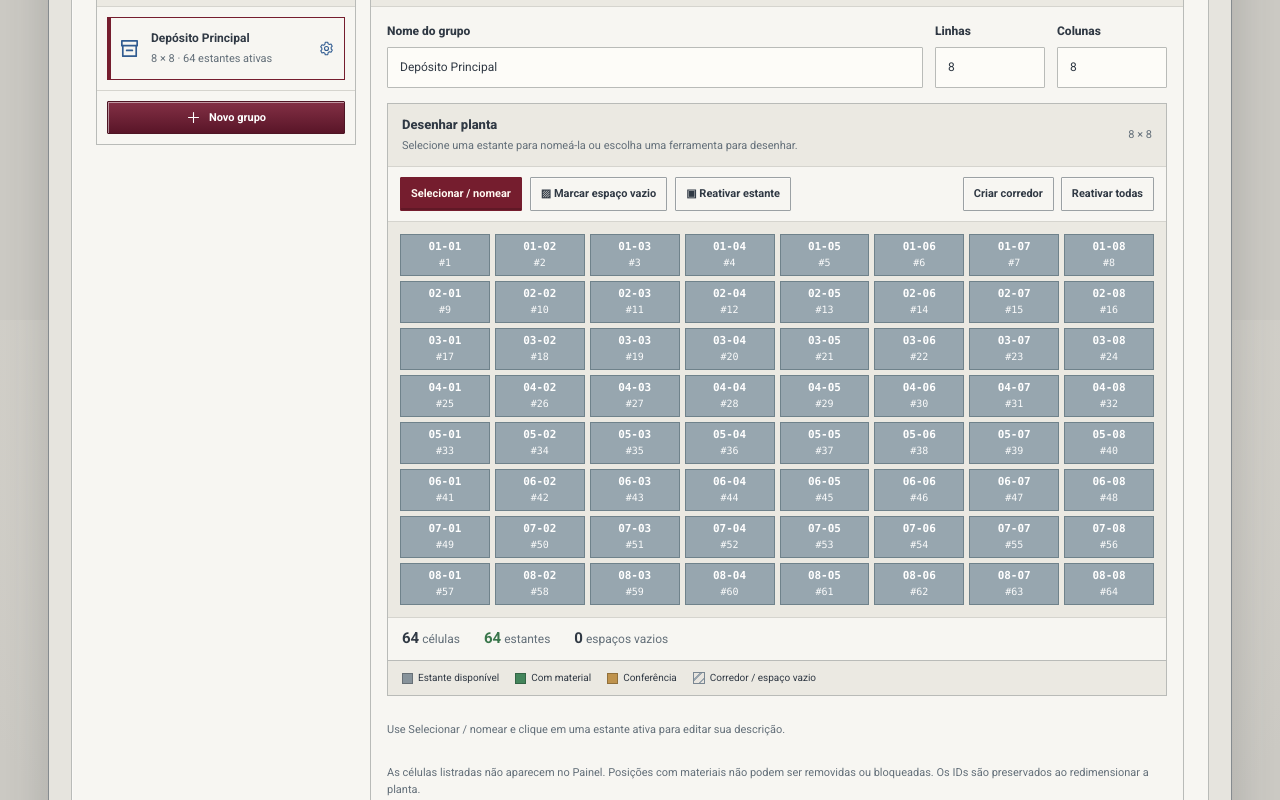
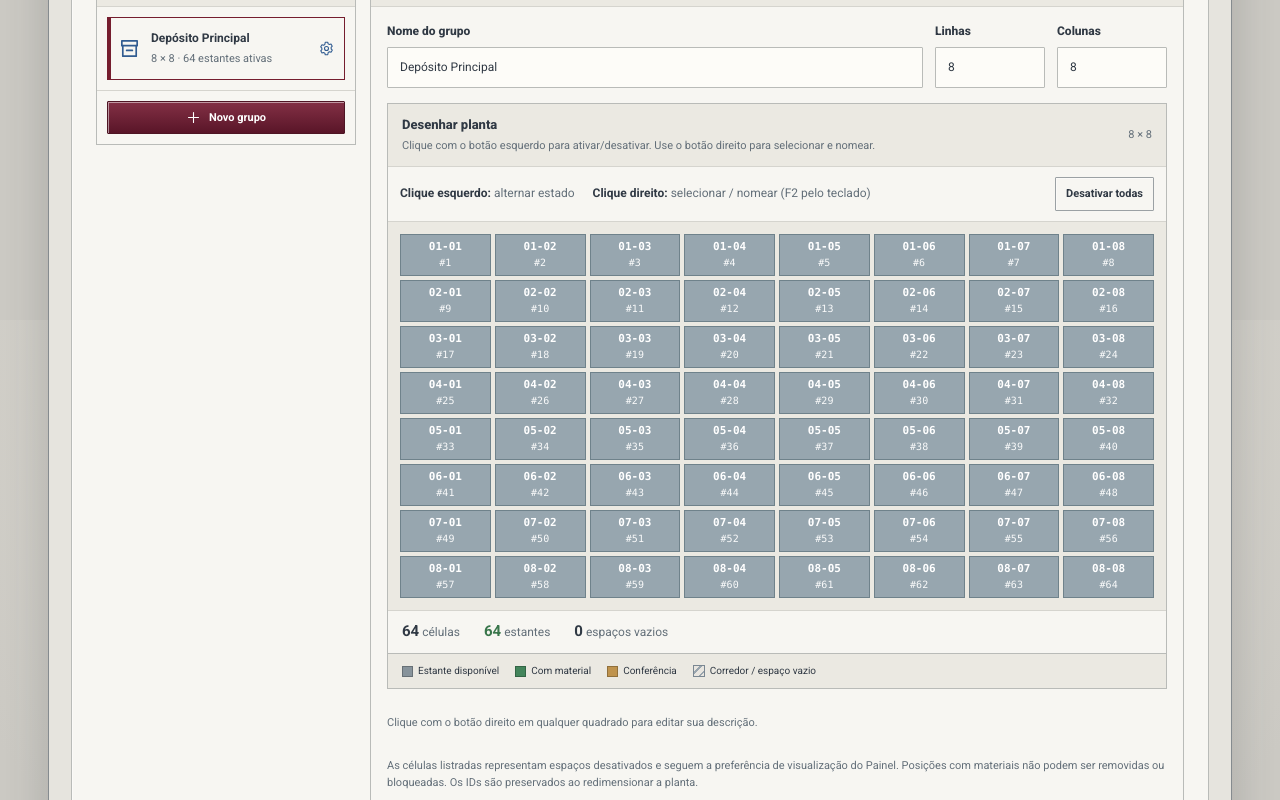
Before and after one commit to J-Tabosa/AlmoxarifadoGrupo, an Angular app in the folder frontend/: page /configuracoes in a window 1280 px wide. Shown: the part 480-1280 px from the top of the page. Built offline with nearby package versions, Linux system fonts and the light colour scheme.

Commit message:
Simplifica edição da planta e prepara interface de backup

```diff
--- a/frontend/src/app/components/configuracoes/configuracoes.css
+++ b/frontend/src/app/components/configuracoes/configuracoes.css
@@ -1,10 +1,9 @@
-/* A prévia permite pintura contínua com mouse ou toque. */
+/* A prévia alterna o estado das células com clique. */
 :host {
     display: block;
 }
 
-.preview-location-grid.paintable {
-    touch-action: none;
+.preview-location-grid {
     user-select: none;
 }
 
@@ -366,3 +365,62 @@
     border: 1px dashed #aeb6bd;
     background: repeating-linear-gradient(135deg, #eeeae2 0, #eeeae2 5px, #cbd2d5 5px, #cbd2d5 7px);
 }
+
+.editor-click-help {
+    display: flex;
+    flex-wrap: wrap;
+    gap: 6px 18px;
+    color: var(--muted);
+    font-size: 12px;
+}
+
+.editor-click-help strong {
+    color: var(--ink);
+}
+
+.backup-actions {
+    display: grid;
+    grid-template-columns: repeat(2, minmax(0, 1fr));
+    gap: 14px;
+    margin-bottom: 14px;
+}
+
+.backup-option {
+    display: flex;
+    flex-direction: column;
+    align-items: flex-start;
+    gap: 10px;
+    margin: 0;
+    padding: 16px;
+}
+
+.backup-option h3,
+.backup-scope h3 {
+    margin: 0;
+    font-size: 15px;
+}
+
+.backup-option p {
+    margin: 0;
+    flex: 1;
+    color: var(--muted);
+}
+
+.backup-option input {
+    max-width: 100%;
+}
+
+.backup-option :disabled {
+    opacity: .55;
+    cursor: not-allowed;
+}
+
+.backup-scope li {
+    margin: 7px 0;
+}
+
+@media (max-width: 650px) {
+    .backup-actions {
+        grid-template-columns: 1fr;
+    }
+}
--- a/frontend/src/app/components/configuracoes/configuracoes.html
+++ b/frontend/src/app/components/configuracoes/configuracoes.html
@@ -85,37 +85,35 @@
 
                                 <div class="manager-preview">
                                     <div class="panel-head">
-                                        <div><div class="panel-title">Desenhar planta</div><p>Selecione uma estante para nomeá-la ou escolha uma ferramenta para desenhar.</p></div>
+                                        <div><div class="panel-title">Desenhar planta</div><p>Clique com o botão esquerdo para ativar/desativar. Use o botão direito para selecionar e nomear.</p></div>
                                         @if (validSize) { <span class="hint">{{ rows }} × {{ cols }}</span> }
                                     </div>
                                     <div class="editor-tools">
-                                        <div class="map-brushbar" aria-label="Ferramentas de desenho">
-                                            <button type="button" class="btn" [class.tool-active]="brush === 'select'" [attr.aria-pressed]="brush === 'select'" (click)="brush = 'select'">Selecionar / nomear</button>
-                                            <button type="button" class="btn" [class.tool-active]="brush === 'block'" [attr.aria-pressed]="brush === 'block'" (click)="brush = 'block'">▨ Marcar espaço vazio</button>
-                                            <button type="button" class="btn" [class.tool-active]="brush === 'restore'" [attr.aria-pressed]="brush === 'restore'" (click)="brush = 'restore'">▣ Reativar estante</button>
+                                        <div class="editor-click-help">
+                                            <span><strong>Clique esquerdo:</strong> alternar estado</span>
+                                            <span><strong>Clique direito:</strong> selecionar / nomear (F2 pelo teclado)</span>
                                         </div>
-                                        <div class="manager-actions">
-                                            <button type="button" class="btn" [disabled]="!validSize" (click)="corridor()">Criar corredor</button>
-                                            <button type="button" class="btn" [disabled]="!validSize" (click)="restoreAll()">Reativar todas</button>
-                                        </div>
+                                        <button type="button" class="btn" [disabled]="!validSize" (click)="toggleAll()">
+                                            {{ blockedCount > 0 ? 'Ativar todas' : 'Desativar todas' }}
+                                        </button>
                                     </div>
                                     @if (validSize) {
                                         <div class="manager-preview-viewport">
-                                            <div class="preview-location-grid paintable" role="group" aria-label="Editor da planta"
+                                            <div class="preview-location-grid" role="group" aria-label="Editor da planta"
                                                  [style.grid-template-columns]="'repeat(' + cols + ', minmax(44px, 1fr))'"
-                                                 [style.min-width.px]="cols * 44 + (cols - 1) * 5"
-                                                 (pointermove)="movePaint($event)" (pointercancel)="endPaint()">
+                                                 [style.min-width.px]="cols * 44 + (cols - 1) * 5">
                                                 @for (cell of cells; track cell.key) {
                                                     <button type="button" class="preview-slot"
                                                             [class.masked]="cell.blocked"
-                                                            [class.naming-selected]="selectedKey === cell.key && !cell.blocked"
+                                                            [class.naming-selected]="selectedKey === cell.key"
+                                                            [attr.aria-pressed]="!cell.blocked"
                                                             [title]="cell.descricao || pad(cell.r) + '-' + pad(cell.c)"
                                                             [class.occupied]="!cell.blocked && !!cell.slot?.contents?.length"
                                                             [class.review]="!cell.blocked && state(cell.slot) === 'review'"
-                                                            [attr.data-paint-cell]="cell.key" [attr.data-r]="cell.r" [attr.data-c]="cell.c"
                                                             [attr.aria-label]="'Linha ' + cell.r + ', coluna ' + cell.c + (cell.blocked ? ', espaço vazio' : ', estante ativa')"
-                                                            (pointerdown)="beginPaint($event, cell.r, cell.c)"
-                                                            (click)="paint(cell.r, cell.c)">
+                                                            (click)="toggleCell(cell.r, cell.c)"
+                                                            (contextmenu)="selectWithContextMenu($event, cell.r, cell.c)"
+                                                            (keydown.f2)="$event.preventDefault(); selectCell(cell.r, cell.c)">
                                                         <b>{{ !cell.blocked && cell.descricao.trim() ? cell.descricao : pad(cell.r) + '-' + pad(cell.c) }}</b>
                                                         <small>{{ cell.blocked ? 'Vazio' : cell.slot ? '#' + cell.slot.idlocalizacao : 'Novo' }}</small>
                                                     </button>
@@ -154,10 +152,10 @@
                                         <button type="button" class="btn" [disabled]="!cell.descricao" (click)="editDescription(cell.key, '')">Restaurar nome padrão</button>
                                     </div>
                                 } @else {
-                                    <p class="hint">Use Selecionar / nomear e clique em uma estante ativa para editar sua descrição.</p>
+                                    <p class="hint">Clique com o botão direito em qualquer quadrado para editar sua descrição.</p>
                                 }
 
-                                <p class="hint editor-help">As células listradas não aparecem no Painel. Posições com materiais não podem ser removidas ou bloqueadas. Os IDs são preservados ao redimensionar a planta.</p>
+                                <p class="hint editor-help">As células listradas representam espaços desativados e seguem a preferência de visualização do Painel. Posições com materiais não podem ser removidas ou bloqueadas. Os IDs são preservados ao redimensionar a planta.</p>
                                 @if (notice) {
                                     <div class="note editor-notice" [class.group-error]="noticeError" role="status">{{ notice }}</div>
                                 }
@@ -172,7 +170,7 @@
                                 <div class="manager-actions">
                                     <button class="btn" type="button" [disabled]="dirty || creating" (click)="viewPlant()">Ver no Painel</button>
                                     <button class="btn" type="button" [disabled]="!dirty" (click)="cancelEdit()">Descartar</button>
-                                    <button class="btn primary" type="button" [disabled]="!dirty || !validSize || !name.trim() || enabledCount === 0" (click)="save()">Salvar alterações</button>
+                                    <button class="btn primary" type="button" [disabled]="!dirty || !validSize || !name.trim()" (click)="save()">Salvar alterações</button>
                                 </div>
                             </div>
                             @if (confirmDelete) {
@@ -232,7 +230,6 @@
                 </div>
                 <div class="settings-block"><div class="setting-line"><div><strong>Tema de visualização</strong><p>Escolha entre o tema claro original e o tema escuro.</p></div><div class="segmented"><button [class.active]="!dark" (click)="setTheme(false)">Claro</button><button [class.active]="dark" (click)="setTheme(true)">Escuro</button></div></div></div>
                 <div class="settings-block"><div class="setting-line"><div><strong>Layout da aplicação</strong><p>Janela centralizada, botões retos e menu horizontal.</p></div><span class="tag ok">Ativo</span></div></div>
-                <div class="settings-block"><div class="setting-line"><div><strong>Fonte de interface</strong><p>Roboto, com Arial como alternativa local.</p></div><span class="tag neutral">Roboto / Arial</span></div></div>
             }
             @case ('usuarios') {
                 <div class="note">Usuários e perfis — em construção. A gestão real dependerá dos controllers e das permissões do back-end.</div>
@@ -243,8 +240,39 @@
                 <div class="settings-block"><div class="setting-line"><div><strong>Confirmação de ajustes restrita</strong><p>Somente gestores autorizados.</p></div><span class="tag neutral">Em construção</span></div></div>
             }
             @case ('backup') {
-                <div class="note">Cópias automáticas, retenção e restauração — em construção. Este ambiente não realiza backups do banco.</div>
-                <div class="settings-block"><div class="setting-line"><div><strong>Última execução</strong><p>Indisponível neste ambiente.</p></div><span class="tag bad">Não configurado</span></div></div>
+                <!-- Interface preparada para os endpoints de backup; nenhuma operação no banco nesta fase. -->
+                <div class="manager-head">
+                    <div>
+                        <h3>Exportar/Importar Backup</h3>
+                        <p>Gerencie cópias dos dados do almoxarifado quando a integração com o banco estiver disponível.</p>
+                    </div>
+                    <span class="tag neutral">EM CONSTRUÇÃO</span>
+                </div>
+                <div class="backup-actions">
+                    <div class="settings-block backup-option">
+                        <h3>Exportar backup</h3>
+                        <p>Gerar um arquivo com os registros do almoxarifado e o desenho completo dos grupos.</p>
+                        <button type="button" class="btn primary" disabled>Exportar backup</button>
+                    </div>
+                    <div class="settings-block backup-option">
+                        <h3>Importar backup</h3>
+                        <p>Selecionar uma cópia existente para recuperar os registros e as localizações originais.</p>
+                        <label for="backupFile">Arquivo de backup</label>
+                        <input type="file" id="backupFile" disabled>
+                        <button type="button" class="btn" disabled>Importar backup</button>
+                    </div>
+                </div>
+                <div class="settings-block backup-scope">
+                    <h3>Dados previstos na cópia</h3>
+                    <ul>
+                        <li>Grupos, dimensões da planta, coordenadas e IDs das estantes.</li>
+                        <li>Quantidade de estantes ativas, espaços desativados, nomes e prateleiras.</li>
+                        <li>Itens cadastrados, saldos e localizações físicas.</li>
+                        <li>Histórico de entradas e saídas, fornecedores e demais cadastros relacionados.</li>
+                    </ul>
+                    <p class="hint">A importação futura deverá validar o arquivo e solicitar confirmação antes de substituir os dados atuais.</p>
+                </div>
+                <div class="note" role="status">Importação e exportação ainda indisponíveis. Esta tela não lê, altera ou gera cópias do banco nem do LocalStorage.</div>
             }
         }
     </div></div>
--- a/frontend/src/app/components/configuracoes/configuracoes.ts
+++ b/frontend/src/app/components/configuracoes/configuracoes.ts
@@ -1,4 +1,4 @@
-import { Component, HostListener, inject } from '@angular/core';
+import { Component, inject } from '@angular/core';
 import { FormsModule } from '@angular/forms';
 import { Router, RouterLink } from '@angular/router';
 import { Grupo, PlantaService, Posicao } from '../../services/planta';
@@ -19,7 +19,7 @@ export class Configuracoes {
         { key: 'aparencia', label: 'Aparência' },
         { key: 'usuarios', label: 'Usuários e perfis' },
         { key: 'seguranca', label: 'Segurança' },
-        { key: 'backup', label: 'Cópia de segurança' }
+        { key: 'backup', label: 'Exportar/Importar Backup' }
     ];
 
     tab: Aba = 'enderecamento';
@@ -29,10 +29,8 @@ export class Configuracoes {
     cols = 8;
     defaultCount = this.planta.defaultShelfCount;
     disabled = new Set<string>();
-    brush: 'select' | 'block' | 'restore' = 'select';
     descriptions = new Map<string, string>();
     selectedKey = '';
-    painting = false;
     notice = '';
     globalNotice = '';
     dirty = false;
@@ -63,16 +61,21 @@ export class Configuracoes {
     }
 
     get selectedCell() {
-        return this.cells.find(cell => cell.key === this.selectedKey && !cell.blocked);
+        return this.cells.find(cell => cell.key === this.selectedKey);
     }
 
     selectCell(r: number, c: number): void {
         const key = this.planta.coord(r, c);
-        if (!this.disabled.has(key)) this.selectedKey = key;
+        if (this.cells.some(cell => cell.key === key)) this.selectedKey = key;
+    }
+
+    selectWithContextMenu(event: MouseEvent, r: number, c: number): void {
+        event.preventDefault();
+        this.selectCell(r, c);
     }
 
     editDescription(key: string, value: string): void {
-        if (!this.cells.some(cell => cell.key === key && !cell.blocked)) return;
+        if (!this.cells.some(cell => cell.key === key)) return;
         this.descriptions.set(key, value.slice(0, 60));
         this.changed();
     }
@@ -95,14 +98,12 @@ export class Configuracoes {
         this.disabled = new Set([...group.slots, ...group.archived].filter(s => s.blocked).map(s => this.planta.coord(s.r, s.c)));
         this.descriptions = new Map([...group.slots, ...group.archived].map(s => [this.planta.coord(s.r, s.c), s.descricao ?? '']));
         this.selectedKey = '';
-        this.brush = 'select';
         this.dirty = false;
         this.notice = '';
         this.noticeError = false;
         this.confirmDelete = false;
         this.creating = false;
         this.createError = '';
-        this.painting = false;
     }
 
     /** Evita perder uma planta ainda não salva ao trocar de grupo ou sair da tela. */
@@ -136,56 +137,47 @@ export class Configuracoes {
         this.notice = 'Alterações descartadas. A planta salva foi restaurada.';
     }
 
-    /** Pincel trabalha na prévia; somente Aplicar mapa grava no serviço. */
-    paint(r: number, c: number): void {
-        if (this.brush === 'select') {
-            this.selectCell(r, c);
-            return;
+    /** Clique esquerdo alterna o estado apenas na prévia; o ID não é alterado. */
+    toggleCell(r: number, c: number): void {
+        const key = this.planta.coord(r, c);
+        const cell = this.cells.find(p => p.key === key);
+        if (!cell) return;
+        if (cell.blocked) {
+            this.disabled.delete(key);
+        } else {
+            if (cell.slot?.contents.length) {
+                this.notice = 'Não é permitido desativar uma estante com materiais vinculados.';
+                this.noticeError = true;
+                return;
+            }
+            this.disabled.add(key);
         }
-        const key = this.planta.coord(r, c);
-        const slot = [...this.group.slots, ...this.group.archived].find(s => s.r === r && s.c === c);
-        if (this.brush === 'block' && slot?.contents.length) {
-            this.notice = 'Não é permitido bloquear uma posição com materiais vinculados.';
-            this.noticeError = true;
-            return;
-        }
-        const shouldBlock = this.brush === 'block';
-        if (this.disabled.has(key) === shouldBlock) return;
-        if (shouldBlock) this.disabled.add(key);
-        else this.disabled.delete(key);
         this.changed();
     }
 
-    beginPaint(event: PointerEvent, r: number, c: number): void {
-        if (event.button !== 0 || this.brush === 'select') return;
-        this.painting = true;
-        this.paint(r, c);
+    /** Se houver células desativadas, ativa todas. Caso contrário, desativa as vazias. */
+    toggleAll(): void {
+        if (!this.validSize) return;
+        const cells = this.cells;
+        const activate = cells.some(cell => cell.blocked);
+        let protectedCount = 0;
+        let modified = false;
+        for (const cell of cells) {
+            if (activate) {
+                if (this.disabled.delete(cell.key)) modified = true;
+            } else if (cell.slot?.contents.length) {
+                protectedCount++;
+            } else {
+                this.disabled.add(cell.key);
+                modified = true;
+            }
+        }
+        if (modified) this.changed();
+        if (protectedCount) {
+            this.notice = protectedCount + ' estante(s) com materiais permaneceram ativas.';
+            this.noticeError = true;
+        }
     }
-
-    movePaint(event: PointerEvent): void {
-        if (!this.painting) return;
-        const cell = document.elementFromPoint(event.clientX, event.clientY)?.closest<HTMLElement>('[data-paint-cell]');
-        if (!cell) return;
-        const r = Number(cell.dataset['r']), c = Number(cell.dataset['c']);
-        if (Number.isInteger(r) && Number.isInteger(c)) this.paint(r, c);
-    }
-
-    @HostListener('document:pointerup')
-    endPaint(): void { this.painting = false; }
-
-    @HostListener('document:pointercancel')
-    cancelPaint(): void { this.endPaint(); }
-
-    corridor(): void {
-        if (!this.validSize) return;
-        const previous = this.brush;
-        this.brush = 'block';
-        const column = Math.ceil(this.cols / 2);
-        for (let r = 1; r <= this.rows; r++) this.paint(r, column);
-        this.brush = previous;
-    }
-
-    restoreAll(): void { this.disabled.clear(); this.changed(); }
 
     save(): boolean {
         const error = this.planta.saveGroup(this.groupKey, this.name, this.rows, this.cols, this.disabled, this.descriptions);
--- a/frontend/src/app/services/planta.ts
+++ b/frontend/src/app/services/planta.ts
@@ -91,7 +91,7 @@ export class PlantaService {
             if (!Array.isArray(data.groups) || !data.groups.length ||
                 !Number.isInteger(data.nextId) || !this.validCount(data.defaultShelfCount) ||
                 !data.groups.every(g => Array.isArray(g.slots) && Array.isArray(g.archived) &&
-                    g.slots.length === g.rows * g.cols && g.slots.some(s => !s.blocked))) return null;
+                    g.slots.length === g.rows * g.cols)) return null;
             return data;
         } catch { return null; }
     }
@@ -275,7 +275,6 @@ export class PlantaService {
             return 'Não é possível remover ou bloquear posições com material vinculado.';
         }
         const coordinates = Array.from({ length: rows * cols }, (_, i) => ({ r: Math.floor(i / cols) + 1, c: i % cols + 1 }));
-        if (coordinates.every(p => disabled.has(this.coord(p.r, p.c)))) return 'Deixe pelo menos uma posição ativa.';
         const byCoord = new Map(existing.map(s => [this.coord(s.r, s.c), s]));
         group.slots = coordinates.map(({ r, c }) => {
             const old = byCoord.get(this.coord(r, c));
```
Also changed, not shown: frontend/src/app/components/painel/painel.html (+21 -13 lines), frontend/src/app/components/painel/painel.ts (+6 -5 lines), 2 other files (tests, documents, lock files or other folders).
